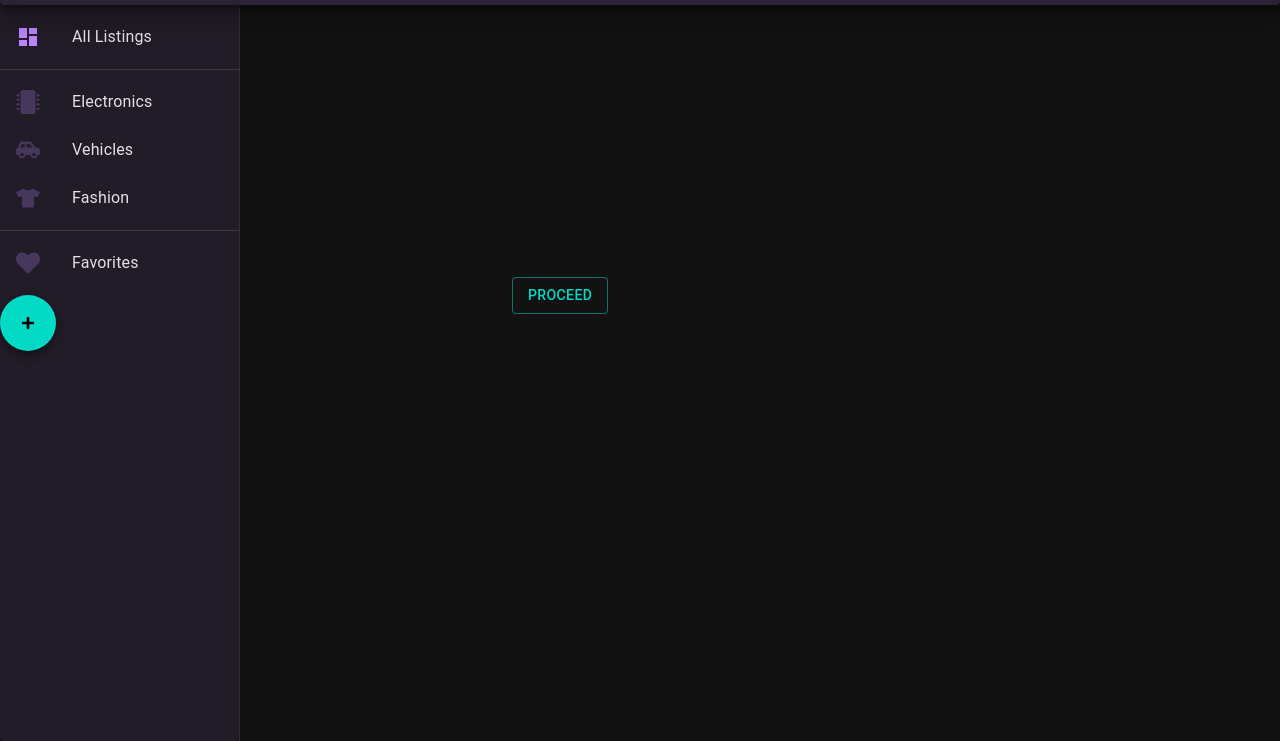
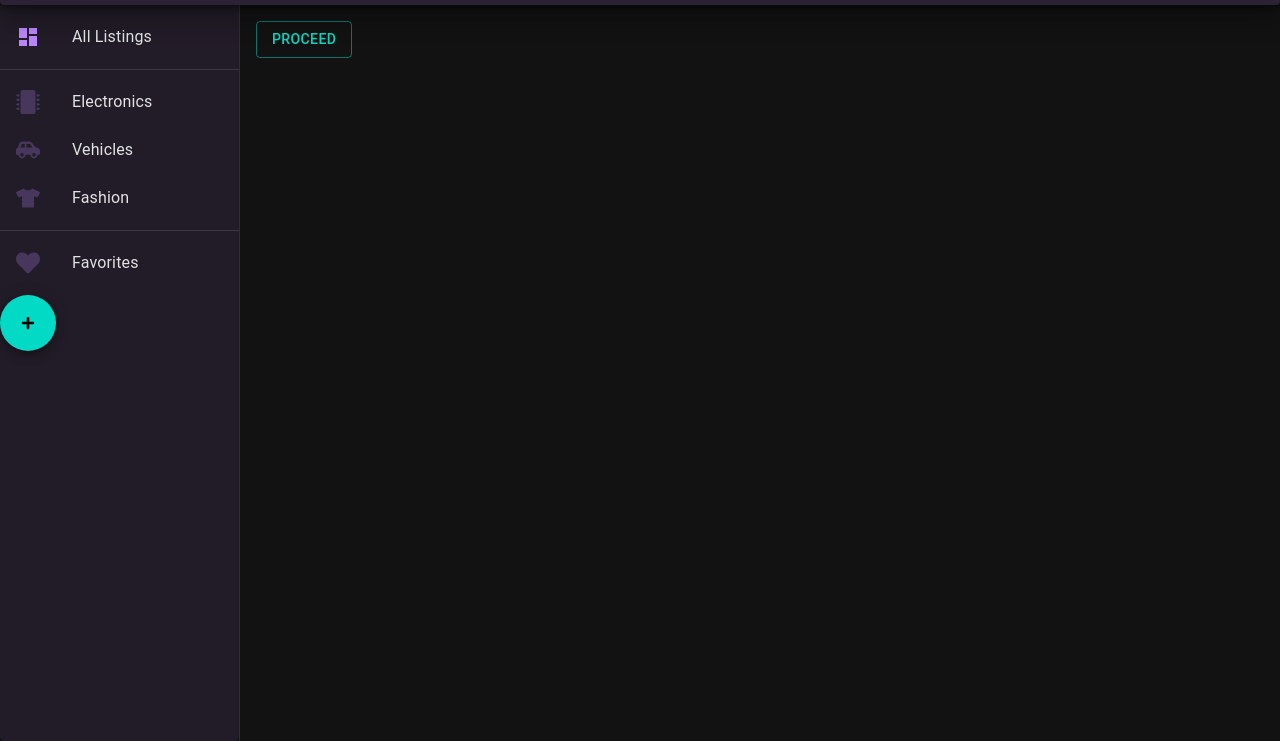
Before and after one commit to ariasr47/Ads-Bulletin-Board, a Gatsby site: page / in a window 1280 px wide. Shown: the part 59-800 px from the top of the page. Built offline with nearby package versions, Linux system fonts and the light colour scheme; Gatsby itself is replaced by a stand-in of ours.

Commit message:
fixed some bugs

```diff
--- a/src/components/Drawer.tsx
+++ b/src/components/Drawer.tsx
@@ -24,8 +24,10 @@ const drawerWidth = 240
 const useStyles = makeStyles((theme: Theme) =>
   createStyles({
     drawer: {
+      display: "flex",
       width: drawerWidth,
       flexShrink: 0,
+      position: "relative",
     },
     drawerPaper: {
       width: drawerWidth,
@@ -35,6 +37,7 @@ const useStyles = makeStyles((theme: Theme) =>
     },
     drawerOverlay: {
       height: "100%",
+      position: "relative",
       zIndex: theme.zIndex.drawer + 1,
       backgroundColor: "rgba(187, 134, 252, 0.09)",
     },
--- a/src/components/Layout.tsx
+++ b/src/components/Layout.tsx
@@ -7,6 +7,9 @@ import { ThemeProvider, makeStyles, Theme } from "@material-ui/core/styles"
 import Box from "@material-ui/core/Box"
 
 const useStyles = makeStyles((theme: Theme) => ({
+  root: {
+    display: "flex",
+  },
   content: {
     padding: theme.spacing(2),
     height: "100vh",
@@ -20,7 +23,7 @@ export default function TopLayout({ children, theme }) {
   return (
     <ThemeProvider theme={theme}>
       <CssBaseline />
-      <Box display="flex">
+      <Box className={classes.root}>
         <NavBar />
         <Drawer />
         <main className={classes.content}>
--- a/src/pages/Post.js
+++ b/src/pages/Post.js
@@ -1,6 +1,5 @@
 // @ts-ignore
 import React from "react"
-import "semantic-ui-css/semantic.min.css"
 import { Form, Input, Select, TextArea, Button } from "semantic-ui-react"
 
 const Categories = [
--- a/src/pages/index.js
+++ b/src/pages/index.js
@@ -2,16 +2,12 @@ import React from "react"
 import { Link } from "gatsby"
 import Button from "@material-ui/core/Button"
 
-import Box from "@material-ui/core/Box"
-
 export default function Home() {
   return (
-    <Box margin={32}>
-      <Link to="/Ads">
-        <Button color={"secondary"} variant="outlined">
-          Proceed{" "}
-        </Button>
-      </Link>
-    </Box>
+    <Link to="/Ads">
+      <Button color={"secondary"} variant="outlined">
+        Proceed{" "}
+      </Button>
+    </Link>
   )
 }
```
Also changed, not shown: src/components/FormCard.tsx (+3 -8 lines).
